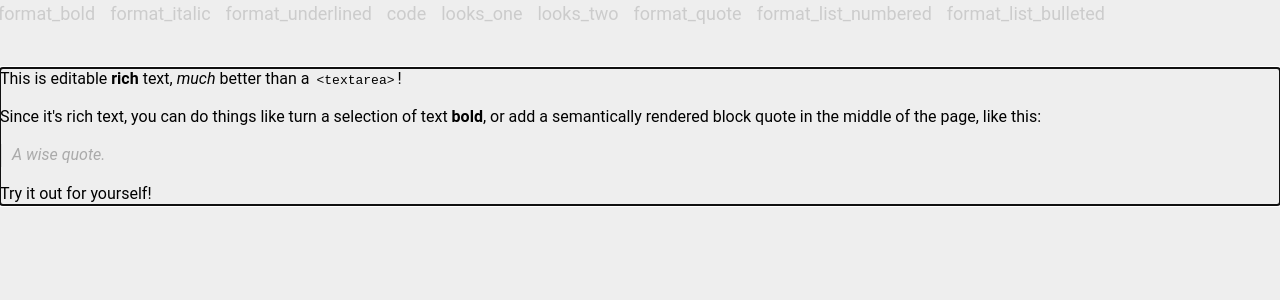
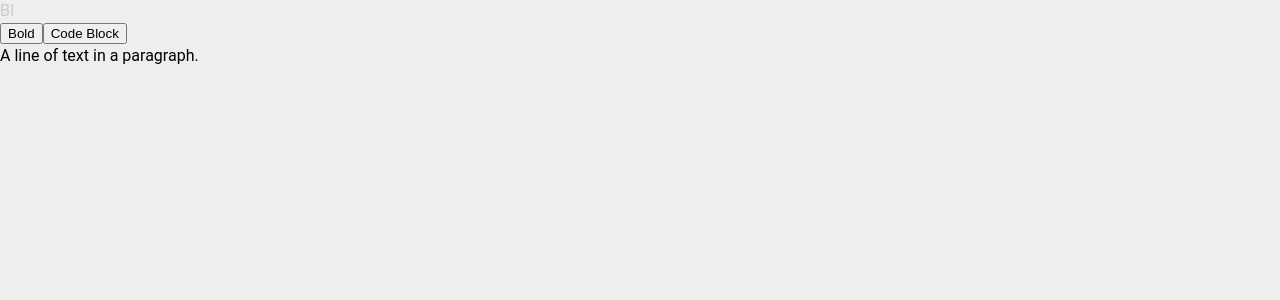
Before and after one commit to saifaldin14/TypeSaif, a React (Create React App) app: page / in a window 1280 px wide. Shown: the top 300 px of the page. Built offline with nearby package versions, Linux system fonts and the light colour scheme.

Commit message:
Added customer tool bar
Looks bad, rudimentary version

```diff
--- a/src/App.tsx
+++ b/src/App.tsx
@@ -1,205 +1,157 @@
-import React, { useCallback, useMemo, useState } from 'react'
-import isHotkey from 'is-hotkey'
-import { Editable, withReact, useSlate, Slate } from 'slate-react'
-import { Editor, Transforms, createEditor, Node } from 'slate'
-import { withHistory } from 'slate-history'
+import React, { useCallback, useEffect, useMemo, useState } from "react";
+import { createEditor, Editor, Transforms, Text } from 'slate'
+import { Slate, withReact, Editable, ReactEditor, useSlate } from 'slate-react';
+import { Button } from "./components";
 
-import { Button, Icon, Toolbar } from './components'
+const CustomEditor = {
+  isBoldMarkActive(editor) {
+    const [match] = Editor.nodes(editor, {
+      match: n => n.bold === true,
+      universal: true,
+    })
 
-const HOTKEYS = {
-  'mod+b': 'bold',
-  'mod+i': 'italic',
-  'mod+u': 'underline',
-  'mod+`': 'code',
+    return !!match
+  },
+
+  isItalicMarkActive(editor) {
+    const [match] = Editor.nodes(editor, {
+      match: n => n.italic === true,
+      universal: true,
+    })
+
+    return !!match
+  },
+
+  isCodeBlockActive(editor) {
+    const [match] = Editor.nodes(editor, {
+      match: n => n.type === 'code',
+    })
+
+    return !!match
+  },
+
+  toggleBoldMark(editor) {
+    const isActive = CustomEditor.isBoldMarkActive(editor)
+    Transforms.setNodes(
+      editor,
+      { bold: isActive ? null : true },
+      { match: n => Text.isText(n), split: true }
+    )
+  },
+
+  toggleCodeBlock(editor) {
+    const isActive = CustomEditor.isCodeBlockActive(editor)
+    Transforms.setNodes(
+      editor,
+      { type: isActive ? null : 'code' },
+      { match: n => Editor.isBlock(editor, n) }
+    )
+  },
 }
 
-const LIST_TYPES = ['numbered-list', 'bulleted-list']
+const Toolbar = () => {
+  const editor = useSlate()
+  return (
+    <div>
+      <Button active={CustomEditor.isBoldMarkActive(editor)}>B</Button>
+      <Button active={CustomEditor.isItalicMarkActive(editor)}>I</Button>
+    </div>
+  )
+}
 
 const App = () => {
-  const [value, setValue] = useState<Node[]>(initialValue)
-  const renderElement = useCallback(props => <Element {...props} />, [])
-  const renderLeaf = useCallback(props => <Leaf {...props} />, [])
-  const editor = useMemo(() => withHistory(withReact(createEditor())), [])
+  const editor = useMemo(() => withReact(createEditor()), [])
+  const [value, setValue] = useState([
+    {
+      type: 'paragraph',
+      children: [{ text: 'A line of text in a paragraph.' }],
+    },
+  ])
+
+  const renderElement = useCallback(props => {
+    switch (props.element.type) {
+      case 'code':
+        return <CodeElement {...props} />
+      default:
+        return <DefaultElement {...props} />
+    }
+  }, [])
+
+  const renderLeaf = useCallback(props => {
+    return <Leaf {...props} />
+  }, [])
 
   return (
-    <Slate editor={editor} value={value} onChange={value => setValue(value)}>
-      <Toolbar>
-        <MarkButton format="bold" icon="format_bold" />
-        <MarkButton format="italic" icon="format_italic" />
-        <MarkButton format="underline" icon="format_underlined" />
-        <MarkButton format="code" icon="code" />
-        <BlockButton format="heading-one" icon="looks_one" />
-        <BlockButton format="heading-two" icon="looks_two" />
-        <BlockButton format="block-quote" icon="format_quote" />
-        <BlockButton format="numbered-list" icon="format_list_numbered" />
-        <BlockButton format="bulleted-list" icon="format_list_bulleted" />
-      </Toolbar>
+    // Add a toolbar with buttons that call the same methods.
+    <Slate editor={editor} value={value} onChange={(value: any) => setValue(value)}>
+      <Toolbar />
+      <div>
+        <button
+          onMouseDown={event => {
+            event.preventDefault()
+            CustomEditor.toggleBoldMark(editor)
+          }}
+        >
+          Bold
+        </button>
+        <button
+          onMouseDown={event => {
+            event.preventDefault()
+            CustomEditor.toggleCodeBlock(editor)
+          }}
+        >
+          Code Block
+        </button>
+      </div>
       <Editable
         renderElement={renderElement}
         renderLeaf={renderLeaf}
-        placeholder="Enter some rich text…"
-        spellCheck
-        autoFocus
+        // editor={editor}
         onKeyDown={event => {
-          for (const hotkey in HOTKEYS) {
-            if (isHotkey(hotkey, event as any)) {
+          if (!event.ctrlKey) {
+            return
+          }
+
+          switch (event.key) {
+            case '`': {
               event.preventDefault()
-              const mark = HOTKEYS[hotkey]
-              toggleMark(editor, mark)
+              CustomEditor.toggleCodeBlock(editor)
+              break
+            }
+
+            case 'b': {
+              event.preventDefault()
+              CustomEditor.toggleBoldMark(editor)
+              break
             }
           }
         }}
       />
     </Slate>
   )
-}
+};
 
-const toggleBlock = (editor, format) => {
-  const isActive = isBlockActive(editor, format)
-  const isList = LIST_TYPES.includes(format)
-
-  Transforms.unwrapNodes(editor, {
-    match: n => LIST_TYPES.includes(n.type as string),
-    split: true,
-  })
-
-  Transforms.setNodes(editor, {
-    type: isActive ? 'paragraph' : isList ? 'list-item' : format,
-  })
-
-  if (!isActive && isList) {
-    const block = { type: format, children: [] }
-    Transforms.wrapNodes(editor, block)
-  }
-}
-
-const toggleMark = (editor, format) => {
-  const isActive = isMarkActive(editor, format)
-
-  if (isActive) {
-    Editor.removeMark(editor, format)
-  } else {
-    Editor.addMark(editor, format, true)
-  }
-}
-
-const isBlockActive = (editor, format) => {
-  const [match] = Editor.nodes(editor, {
-    match: n => n.type === format,
-  })
-
-  return !!match
-}
-
-const isMarkActive = (editor, format) => {
-  const marks = Editor.marks(editor)
-  return marks ? marks[format] === true : false
-}
-
-const Element = ({ attributes, children, element }) => {
-  switch (element.type) {
-    case 'block-quote':
-      return <blockquote {...attributes}>{children}</blockquote>
-    case 'bulleted-list':
-      return <ul {...attributes}>{children}</ul>
-    case 'heading-one':
-      return <h1 {...attributes}>{children}</h1>
-    case 'heading-two':
-      return <h2 {...attributes}>{children}</h2>
-    case 'list-item':
-      return <li {...attributes}>{children}</li>
-    case 'numbered-list':
-      return <ol {...attributes}>{children}</ol>
-    default:
-      return <p {...attributes}>{children}</p>
-  }
-}
-
-const Leaf = ({ attributes, children, leaf }) => {
-  if (leaf.bold) {
-    children = <strong>{children}</strong>
-  }
-
-  if (leaf.code) {
-    children = <code>{children}</code>
-  }
-
-  if (leaf.italic) {
-    children = <em>{children}</em>
-  }
-
-  if (leaf.underline) {
-    children = <u>{children}</u>
-  }
-
-  return <span {...attributes}>{children}</span>
-}
-
-const BlockButton = ({ format, icon }) => {
-  const editor = useSlate()
+const CodeElement = props => {
   return (
-    <Button
-      active={isBlockActive(editor, format)}
-      onMouseDown={event => {
-        event.preventDefault()
-        toggleBlock(editor, format)
-      }}
-    >
-      <Icon>{icon}</Icon>
-    </Button>
+    <pre {...props.attributes}>
+      <code>{props.children}</code>
+    </pre>
   )
 }
 
-const MarkButton = ({ format, icon }) => {
-  const editor = useSlate()
+const DefaultElement = props => {
+  return <p {...props.attributes}>{props.children}</p>
+}
+
+const Leaf = props => {
   return (
-    <Button
-      active={isMarkActive(editor, format)}
-      onMouseDown={event => {
-        event.preventDefault()
-        toggleMark(editor, format)
-      }}
+    <span
+      {...props.attributes}
+      style={{ fontWeight: props.leaf.bold ? 'bold' : 'normal' }}
     >
-      <Icon>{icon}</Icon>
-    </Button>
+      {props.children}
+    </span>
   )
 }
 
-const initialValue = [
-  {
-    type: 'paragraph',
-    children: [
-      { text: 'This is editable ' },
-      { text: 'rich', bold: true },
-      { text: ' text, ' },
-      { text: 'much', italic: true },
-      { text: ' better than a ' },
-      { text: '<textarea>', code: true },
-      { text: '!' },
-    ],
-  },
-  {
-    type: 'paragraph',
-    children: [
-      {
-        text:
-          "Since it's rich text, you can do things like turn a selection of text ",
-      },
-      { text: 'bold', bold: true },
-      {
-        text:
-          ', or add a semantically rendered block quote in the middle of the page, like this:',
-      },
-    ],
-  },
-  {
-    type: 'block-quote',
-    children: [{ text: 'A wise quote.' }],
-  },
-  {
-    type: 'paragraph',
-    children: [{ text: 'Try it out for yourself!' }],
-  },
-]
-
 export default App;
```
